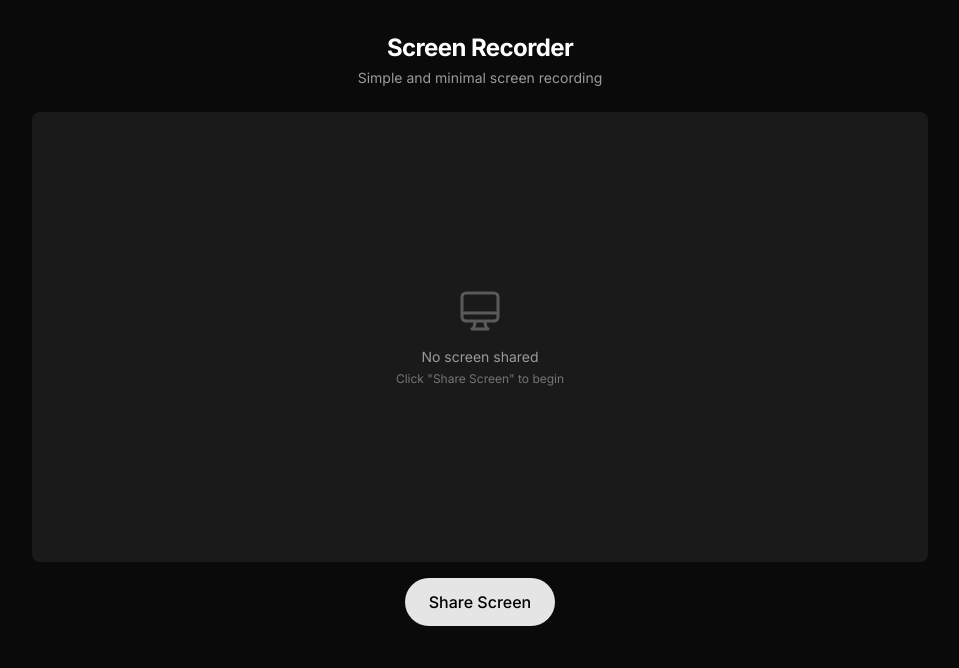
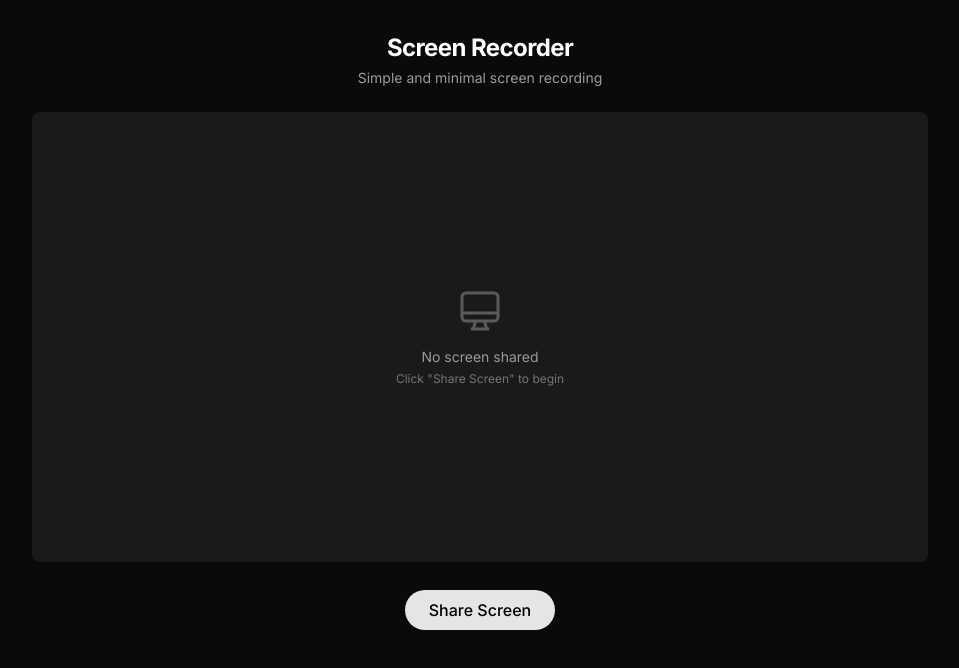
Before and after one commit to heydeepakch/screen-recorder, a Next.js app: page / in a window 1280 px wide. Shown: the top 668 px of the page, without its empty margins (160-1119 px from the left). Built offline with nearby package versions, Linux system fonts and the light colour scheme.

Commit message:
chnaged start recording button color

```diff
--- a/src/app/page.tsx
+++ b/src/app/page.tsx
@@ -503,7 +503,7 @@ export default function Home() {
             <Tooltip content="Start sharing your screen">
               <button
                 onClick={handleStartSharing}
-                className="px-6 py-3 bg-accent hover:bg-accent-hover text-black font-medium rounded-3xl transition-colors"
+                className="px-6 py-2 my-3 bg-accent hover:bg-accent-hover text-black font-medium rounded-3xl transition-colors cursor-pointer"
               >
                 Share Screen
               </button>
@@ -515,7 +515,7 @@ export default function Home() {
               <Tooltip content="Start recording (Ctrl+Shift+R)">
                 <button
                   onClick={handleStartRecording}
-                  className="px-6 py-3 bg-red-500 hover:bg-red-700 text-white font-medium rounded-3xl transition-colors flex items-center gap-2 cursor-pointer"
+                  className="px-6 py-2 bg-red-500 hover:bg-red-700 text-white font-medium rounded-3xl transition-colors flex items-center gap-2 cursor-pointer"
                 >
                   <span className="w-3 h-3 bg-white rounded-full" />
                   Start Recording
@@ -524,7 +524,7 @@ export default function Home() {
               <Tooltip content="Stop sharing (Esc)">
                 <button
                   onClick={handleStopSharing}
-                  className="px-6 py-3 bg-muted hover:bg-zinc-800 text-foreground font-medium rounded-3xl transition-colors"
+                  className="px-6 py-2 bg-muted hover:bg-zinc-800 text-foreground font-medium rounded-3xl transition-colors"
                 >
                   Stop Sharing
                 </button>
```
